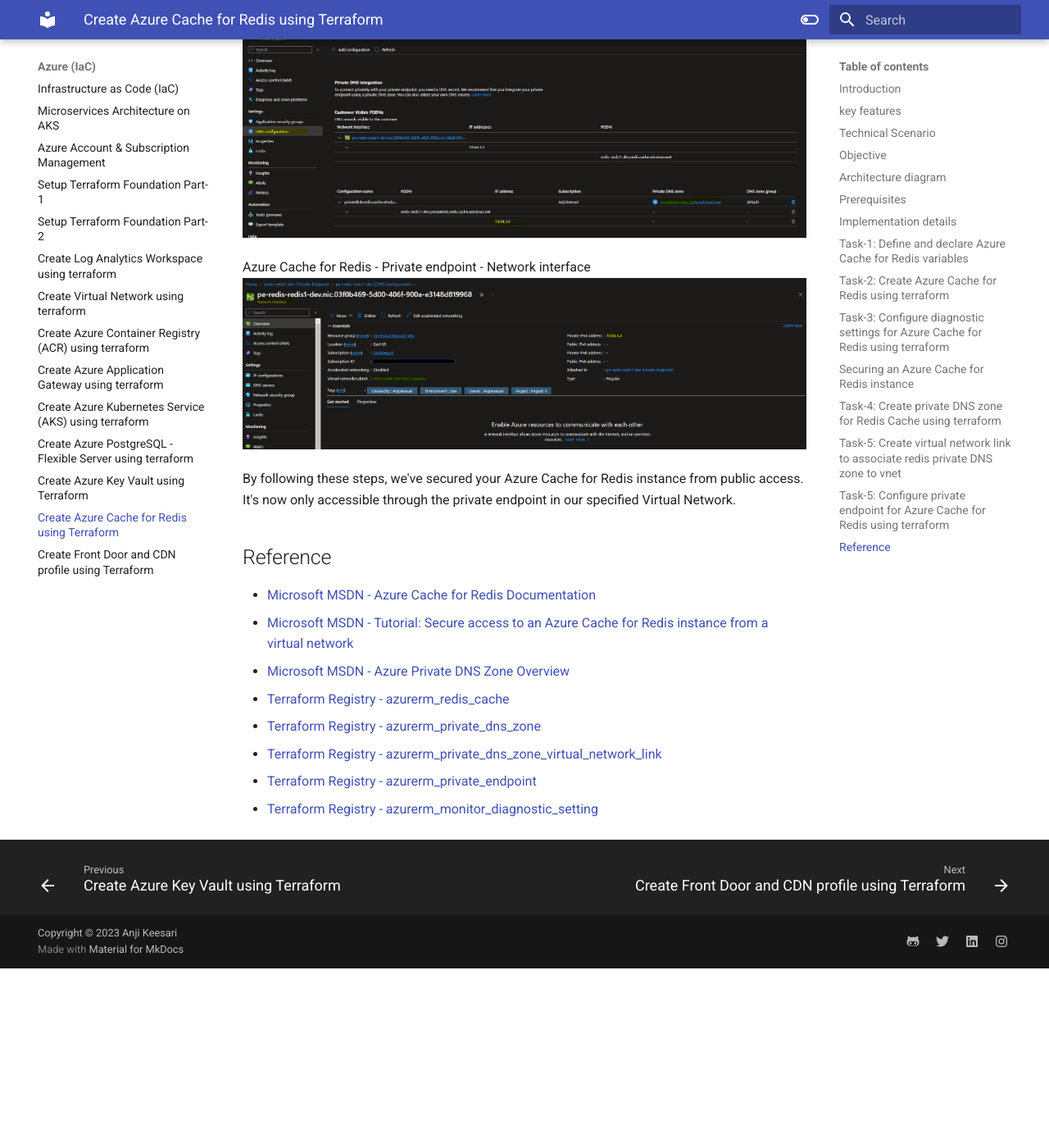
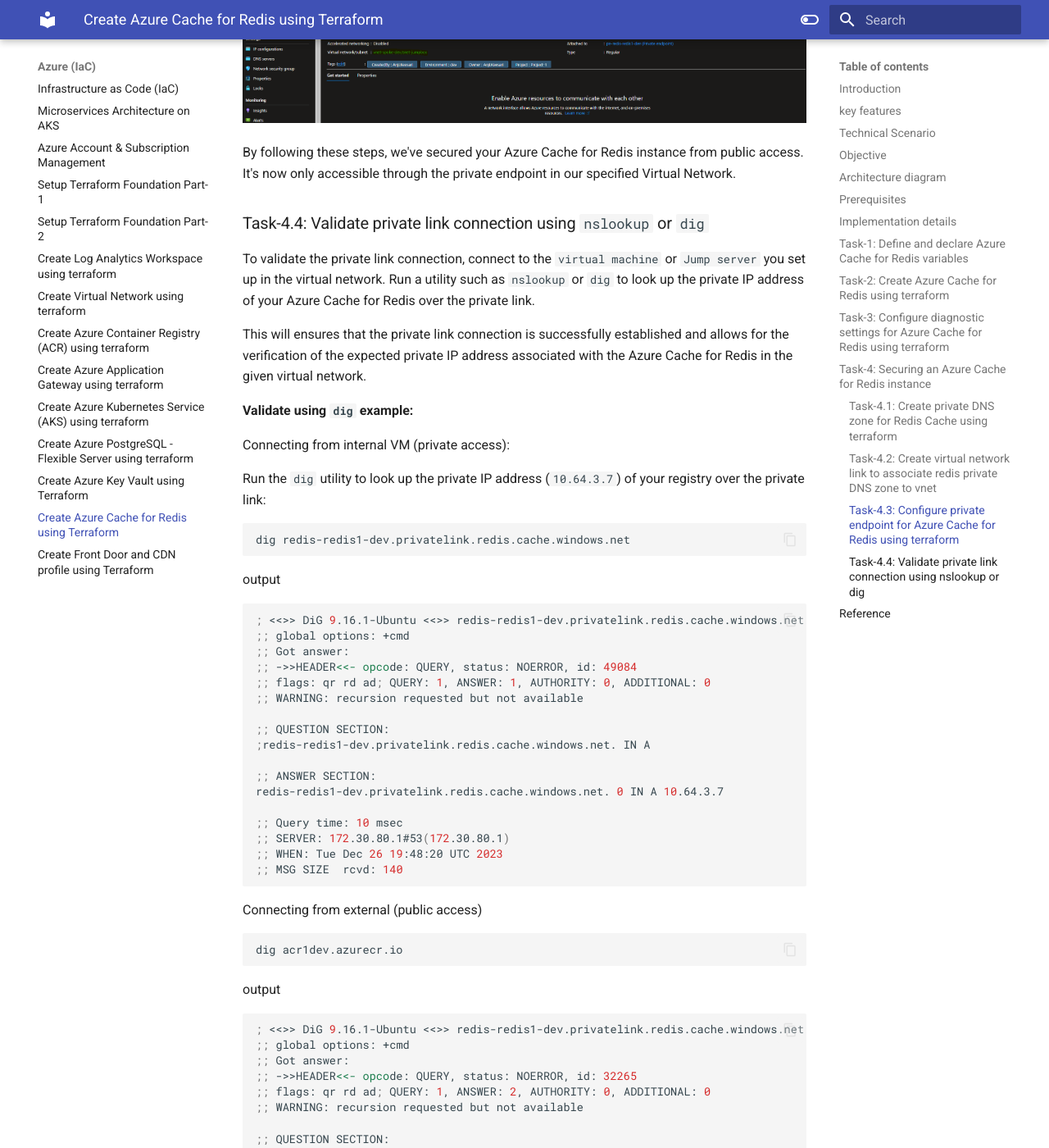
Before and after one commit to akeesari/kubernetes, an MkDocs documentation site: the page built from docs/azure/14-redis-cache.md, in a window 1280 px wide and 1400 px high, scrolled down 14975 px. Shown: the whole window at 82% size. Built offline with MkDocs 1.6.1 and Material for MkDocs 9.7.7, drawn with Linux system fonts in a browser that asks for light colours; before the commit the page ends 16156 px from its top, so only the background shows below that; some of the changed text lies outside the part shown.

Commit message:
Securing an Azure Cache for Redis instance

````diff
--- a/docs/azure/14-redis-cache.md
+++ b/docs/azure/14-redis-cache.md
@@ -43,13 +35,15 @@
 - **Task-1:** Define and declare Azure Cache for Redis variables.
 - **Task-2:** Create Azure Cache for Redis using Terraform.
 - **Task-3:** Configure diagnostic settings for Azure Cache for Redis using Terraform.
-- **Task-4:** Create a private DNS zone for Redis Cache using Terraform.
-- **Task-5:** Create a virtual network link to associate the Redis private DNS zone with a VNet.
-- **Task-6:** Configure a private endpoint for Azure Cache for Redis using Terraform.
+- **Task-4:** Securing an Azure Cache for Redis instance
+- **Task-4.1:** Create a private DNS zone for Redis Cache using Terraform.
+- **Task-4.2:** Create a virtual network link to associate the Redis private DNS zone with a VNet.
+- **Task-4.3:** Configure a private endpoint for Azure Cache for Redis using Terraform.
+- **Task-4.4:** Validate private link connection using `nslookup` or `dig`
 
 ## Architecture diagram
 
-The following diagram illustrates the high level architecture of redis usage:
+The following diagram illustrates the high level architecture of Azure Cache for Redis
 
 [![Alt text](images/image-51.png)](images/image-51.png){:target="_blank"}
 
@@ -63,7 +57,7 @@
 4. Visual Studio Code.
 5. Log Analytics workspace - for configuring diagnostic settings.
 6. Virtual Network with subnet - for configuring a private endpoint.
-7. Basic knowledge of Terraform and Azure concepts.
+7. Basic knowledge of terraform and azure concepts.
 
 ## Implementation details
 
@@ -185,7 +179,7 @@
 
 ## Task-2: Create Azure Cache for Redis using terraform
 
-In this task, we will use Terraform to create the Azure Cache for Redis instance with the desired configuration.
+In this task, we will use terraform to create the azure cache for redis instance with the desired configuration.
 
 ``` bash title="redis_cache.tf"
 # Create Azure Cache for Redis using terraform
@@ -215,7 +209,7 @@
   ]
 }
 ```
-Run Terraform validation and formatting:
+run terraform validation and formatting:
 
 ``` bash
 terraform validate
@@ -293,23 +287,20 @@
 ```
 
 
-Azure Cache for Redis - Diagnostic settings from left nav
+Azure Cache for Redis - diagnostic settings from left nav
 [![Alt text](images/image-43.png)](images/image-43.png){:target="_blank"}
 
-Azure Cache for Redis - Diagnostic settings
+Azure Cache for Redis - diagnostic settings
 [![Alt text](images/image-44.png)](images/image-44.png){:target="_blank"}
 
-## Securing an Azure Cache for Redis instance
+## Task-4: Securing an Azure Cache for Redis instance
 
-Securing an Azure Cache for Redis instance from public access involves creating a private endpoint and restricting access to only a specific virtual network or networks. Here are step-by-step instructions to achieve this:
+To enhance security and limit access to an Azure Cache for Redis , you can utilize `Private Endpoints` and `Azure Private Link`. This approach assigns virtual network private IP addresses to the Azure Cache for Redis endpoints, ensuring that network traffic between clients on the virtual network and the Azure Cache for Redis's private endpoints traverses a secure path on the Microsoft backbone network, eliminating exposure from the public internet.
 
-For more details: [Azure Cache for Redis with Azure Private Link](https://docs.microsoft.com/en-us/azure/azure-cache-for-redis/cache-private-link)
+For more details: [Azure Cache for Redis with Azure Private Link](https://docs.microsoft.com/en-us/azure/azure-cache-for-redis/cache-private-link){:target="_blank"}
 
-**Private Endpoint**
 
-Azure Private Endpoint is a network interface that connects you privately and securely to Azure Cache for Redis powered by Azure Private Link.
-
-You can restrict public access to the private endpoint of your cache by disabling the PublicNetworkAccess flag.
+You can restrict public access to the private endpoint of your cache by disabling the `PublicNetworkAccess` flag.
 
 Private endpoint is supported on cache tiers Basic, Standard, Premium, and Enterprise. We recommend using private endpoint instead of VNets. Private endpoints are easy to set up or remove, are supported on all tiers, and can connect your cache to multiple different VNets at once.
 
@@ -321,7 +312,7 @@
 
 Here are step-by-step instructions to achieve this:
 
-## Task-4: Create private DNS zone for Redis Cache using terraform
+### Task-4.1: Create private DNS zone for Redis Cache using terraform
 
 This private DNS zone will enable us to access the Redis Cache using a custom domain name within our virtual network.
 
@@ -360,7 +351,7 @@
 
 [![Alt text](images/image-45.png)](images/image-45.png){:target="_blank"}
 
-## Task-5: Create virtual network link to associate redis private DNS zone to vnet
+### Task-4.2: Create virtual network link to associate redis private DNS zone to vnet
 
 In this task, we will create a virtual network link to associate the Redis private DNS zone with our virtual network. This link enables DNS resolution for the Redis Cache within the virtual network.
 
@@ -412,7 +403,7 @@
 By creating a virtual network link, we enable DNS resolution for the Redis Cache within our virtual network, allowing seamless communication.
 
 
-## Task-5: Configure private endpoint for Azure Cache for Redis using terraform
+### Task-4.3: Configure private endpoint for Azure Cache for Redis using terraform
 
 By configuring a private endpoint, we ensure that the Azure Cache for Redis instance is accessible securely within the virtual network, minimizing exposure to the public internet.
 
@@ -476,6 +467,115 @@
 
 By following these steps, we've secured your Azure Cache for Redis instance from public access. It's now only accessible through the private endpoint in our specified Virtual Network.
 
+
+### Task-4.4: Validate private link connection using `nslookup` or `dig`
+
+To validate the private link connection, connect to the `virtual machine` or `Jump server`  you set up in the virtual network. Run a utility such as `nslookup` or `dig` to look up the private IP address of your Azure Cache for Redis over the private link.
+
+This will ensures that the private link connection is successfully established and allows for the verification of the expected private IP address associated with the Azure Cache for Redis in the given virtual network.
+
+**Validate using `dig` example:**
+
+Connecting from internal VM (private access):
+
+Run the `dig` utility to look up the private IP address (`10.64.3.7`) of your registry over the private link:
+
+```wsl
+dig redis-redis1-dev.privatelink.redis.cache.windows.net
+```
+
+output
+
+```sh
+; <<>> DiG 9.16.1-Ubuntu <<>> redis-redis1-dev.privatelink.redis.cache.windows.net
+;; global options: +cmd
+;; Got answer:
+;; ->>HEADER<<- opcode: QUERY, status: NOERROR, id: 49084
+;; flags: qr rd ad; QUERY: 1, ANSWER: 1, AUTHORITY: 0, ADDITIONAL: 0
+;; WARNING: recursion requested but not available
+
+;; QUESTION SECTION:
+;redis-redis1-dev.privatelink.redis.cache.windows.net. IN A
+
+;; ANSWER SECTION:
+redis-redis1-dev.privatelink.redis.cache.windows.net. 0 IN A 10.64.3.7
+
+;; Query time: 10 msec
+;; SERVER: 172.30.80.1#53(172.30.80.1)
+;; WHEN: Tue Dec 26 19:48:20 UTC 2023
+;; MSG SIZE  rcvd: 140
+```
+
+Connecting from external (public access)
+
+```wsl
+dig acr1dev.azurecr.io
+```
+output
+
+
+```sh
+
+; <<>> DiG 9.16.1-Ubuntu <<>> redis-redis1-dev.privatelink.redis.cache.windows.net
+;; global options: +cmd
+;; Got answer:
+;; ->>HEADER<<- opcode: QUERY, status: NOERROR, id: 32265
+;; flags: qr rd ad; QUERY: 1, ANSWER: 2, AUTHORITY: 0, ADDITIONAL: 0
+;; WARNING: recursion requested but not available
+
+;; QUESTION SECTION:
+;redis-redis1-dev.privatelink.redis.cache.windows.net. IN A
+
+;; ANSWER SECTION:
+redis-redis1-dev.privatelink.redis.cache.windows.net. 0 IN CNAME ncus-47771-571104577.northcentralus.cloudapp.azure.com.
+ncus-47771-571104577.northcentralus.cloudapp.azure.com. 0 IN A 52.159.79.20
+
+;; Query time: 30 msec
+;; SERVER: 172.29.48.1#53(172.29.48.1)
+;; WHEN: Tue Dec 26 11:47:58 PST 2023
+;; MSG SIZE  rcvd: 262
+```
+
+
+**Validate using `nslookup` example:**
+
+Connecting from internal VM (private access):
+
+```sh
+nslookup redis-redis1-dev.privatelink.redis.cache.windows.net
+```
+output
+
+```sh
+Server:  UnKnown
+Address:  168.63.129.16
+
+Non-authoritative answer:
+Name:    redis-redis1-dev.privatelink.redis.cache.windows.net
+Address:  10.64.3.7
+```
+
+Connecting from external VM (public access):
+
+```sh
+nslookup redis-redis1-dev.privatelink.redis.cache.windows.net
+```
+
+output
+
+```sh
+Server:  UnKnown
+Address:  192.168.1.1
+
+Non-authoritative answer:
+Name:    ncus-47771-571104577.northcentralus.cloudapp.azure.com
+Address:  52.159.79.20
+Aliases:  redis-redis1-dev.privatelink.redis.cache.windows.net
+```
+
+
+This process ensures that the private link connection is successfully established and allows expected private IP address associated with our resource in the private virtual network.
+
 ## Reference
 - [Microsoft MSDN - Azure Cache for Redis Documentation](https://learn.microsoft.com/en-us/azure/azure-cache-for-redis/){:target="_blank"}
 - [Microsoft MSDN - Tutorial: Secure access to an Azure Cache for Redis instance from a virtual network](https://docs.microsoft.com/en-us/azure/azure-cache-for-redis/cache-private-link){:target="_blank"}
````
Also changed, not shown: other parts of docs/azure/14-redis-cache.md (+4 -12 lines), docs/azure/13-key-vault.md (+3 -0 lines), docs/azure/9-acr.md (+2 -0 lines), docs/gettingstarted/toc.md (+5 -5 lines).
